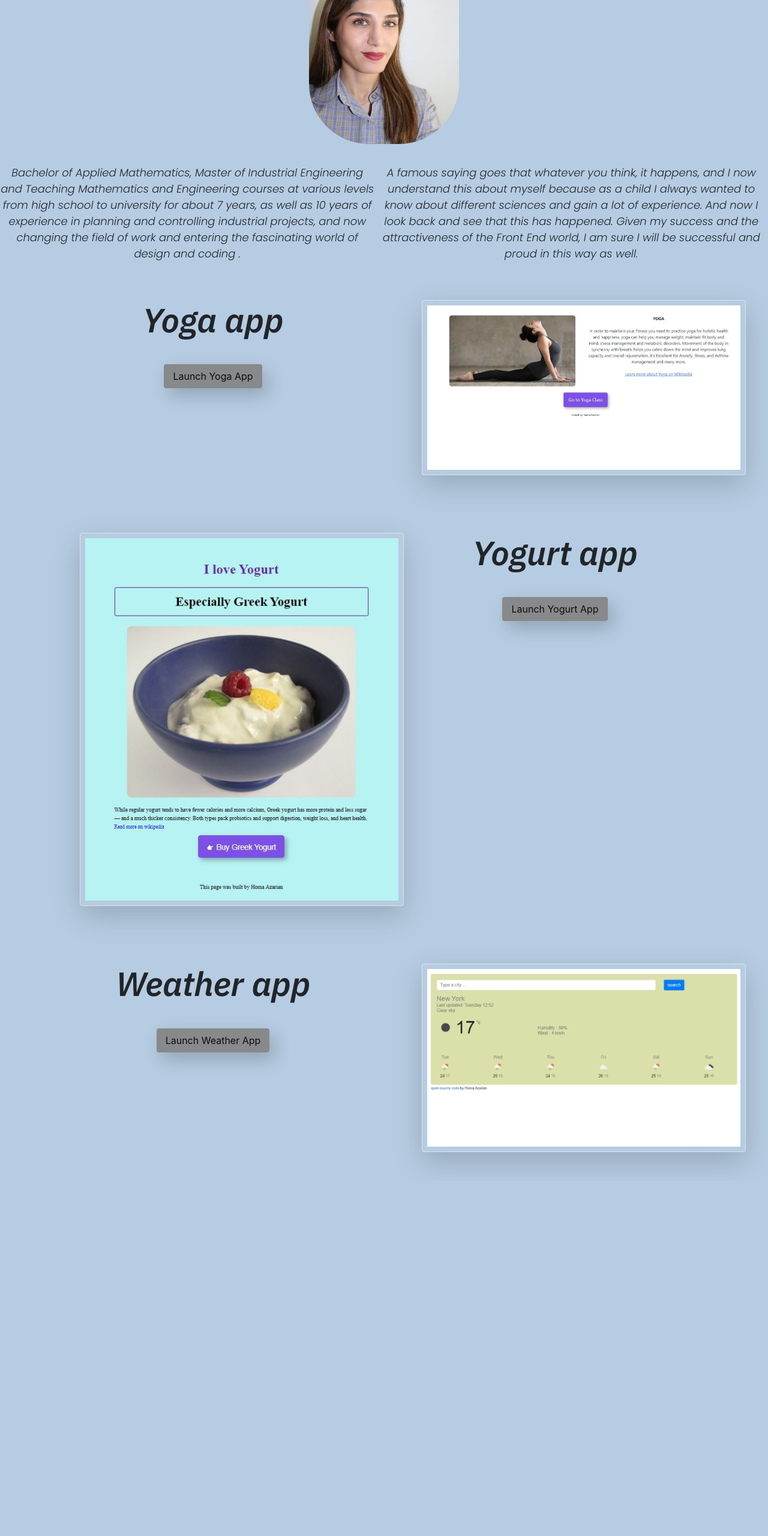
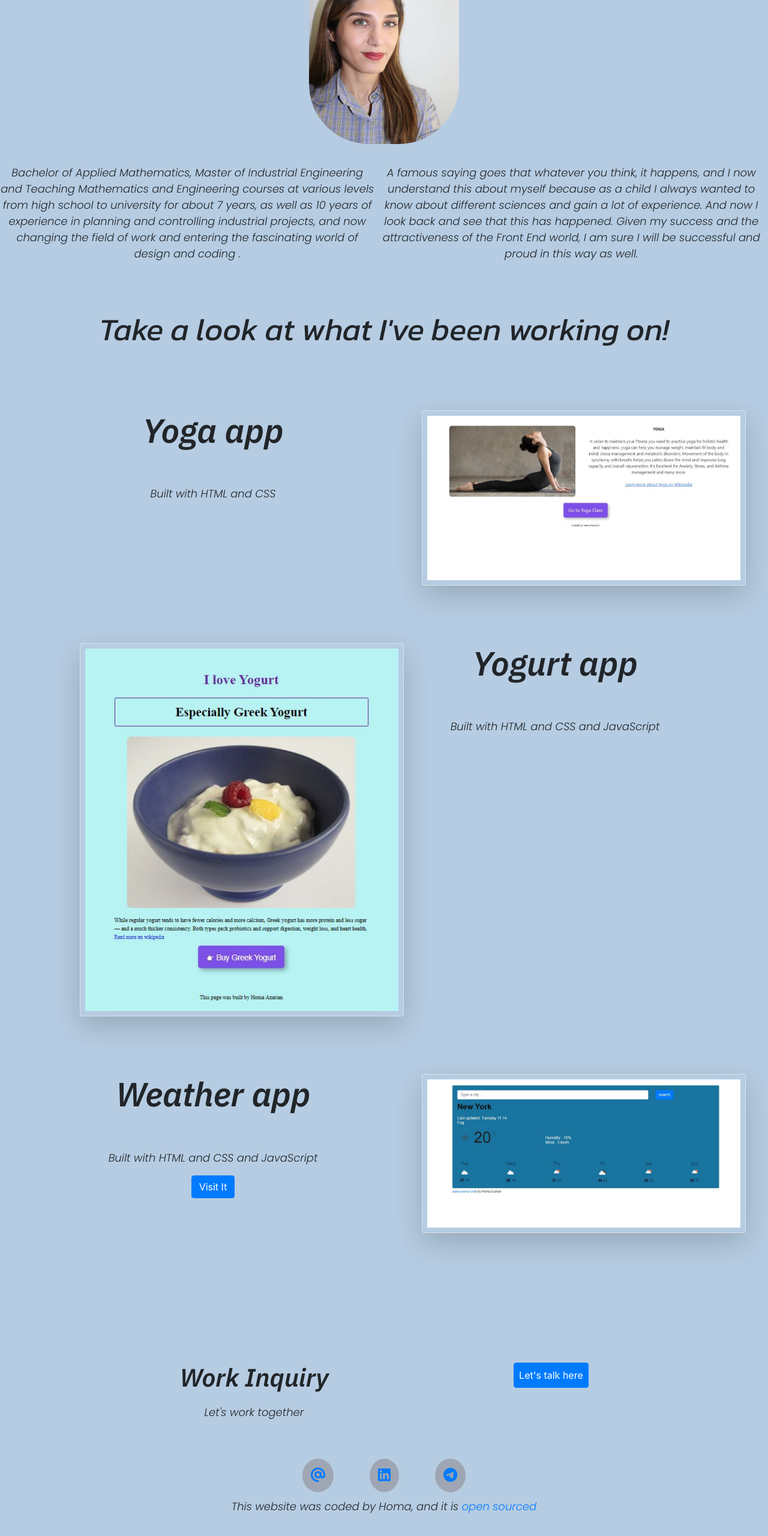
Before and after one commit to azarianhoma1362/My-portfolio-2, a plain HTML site: page about.html in a window 1280 px wide. Shown: the part 234-2794 px from the top of the page at 60% size. Before the commit the page ends 2202 px from the top, so only its background shows below. Drawn offline with nearby package versions, Linux system fonts and the light colour scheme.

Commit message:
add footer

```diff
--- a/about.html
+++ b/about.html
@@ -1,6 +1,5 @@
 <!DOCTYPE html>
 <html lang="en">
-
 <head>
     <meta charset="UTF-8">
     <meta http-equiv="X-UA-Compatible" content="IE=edge">
@@ -15,12 +14,16 @@
     <link href="https://fonts.googleapis.com/css2?family=Staatliches&display=swap" rel="stylesheet">
     <link href="https://fonts.googleapis.com/css2?family=IBM+Plex+Sans:ital,wght@1,600&family=Staatliches&display=swap"
         rel="stylesheet">
+        <link
+            href="https://fonts.googleapis.com/css2?family=IBM+Plex+Sans:ital,wght@1,600&family=Kanit:ital@1&family=Staatliches&display=swap"
+            rel="stylesheet">
     <script src="https://cdn.jsdelivr.net/npm/jquery@3.5.1/dist/jquery.slim.min.js"
         integrity="sha384-DfXdz2htPH0lsSSs5nCTpuj/zy4C+OGpamoFVy38MVBnE+IbbVYUew+OrCXaRkfj"
         crossorigin="anonymous"></script>
     <script src="https://cdn.jsdelivr.net/npm/bootstrap@4.6.1/dist/js/bootstrap.bundle.min.js"
         integrity="sha384-fQybjgWLrvvRgtW6bFlB7jaZrFsaBXjsOMm/tB9LTS58ONXgqbR9W8oWht/amnpF"
         crossorigin="anonymous"></script>
+        <script src="https://kit.fontawesome.com/a1d74a03f3.js" crossorigin="anonymous"></script>
     <link rel="stylesheet" href="src/style.css">
     <title>Homa Azarian Front end Developer</title>
 </head>
@@ -63,10 +66,11 @@
     </div>
 
     <div class="container">
+        <p class="main-sentence mt-5 mb-5">Take a look at what I've been working on!</p>
         <div class="row">
             <div class="col">
                 <h4 class="mb-5 mt-5"> Yoga app</h4>
-                <a href="#" class="primary-link" title="Yoga Project">Launch Yoga App</a>
+               <p>Built with HTML and CSS</p>
             </div>
             <div class="col">
                 <img src="images/project 0.jpg" class="img-fluid rounded shadow-lg p-2 border m-5">
@@ -80,7 +84,7 @@
                 <h4 class="mb-5 mt-5">
                     Yogurt app
                 </h4>
-                <a href="#" class="primary-link" title="Yogurt Project">Launch Yogurt App</a>
+            <p>Built with HTML and CSS and JavaScript</p>
             </div>
         </div>
         <div class="row">
@@ -88,12 +92,31 @@
                 <h4 class="mb-5 mt-5">
                     Weather app
                 </h4>
-                <a href="#" class="primary-link" title="Weather project">Launch Weather App</a>
+                <p>Built with HTML and CSS and JavaScript</p>
+                <a href="https://sensational-granita-e55dc3.netlify.app/" class="btn btn-primary">Visit It</a>
             </div>
             <div class="col">
-                <img src="images/project 2.JPG" class="img-fluid rounded shadow-lg p-2 border m-5 ">
+                <img src="images/Capture.JPG" class="img-fluid rounded shadow-lg p-2 border m-5 ">
             </div>
 
         </div>
-
+    <br><br><br>
+    <footer class="mt-5 ">
+        <div class="contact-box  justify-content-around d-none d-md-flex ">
+            <div>
+                <h4 class="mt-5">Work Inquiry</h4>
+                <p class="text muted">Let's work together</p>
+            </div>
+            <div>
+                <a href="contact.html" class="btn btn-primary p-2 mt-5">Let's talk here</a>
+            </div>
+        </div>
+        <div class="social-link d-flex justify-content-center mt-5">
+            <a href="mailto:azarian.homa@gmail.com" target="_blank"><i class="fa-solid fa-at"></i></a>
+            <a href="https://www.linkedin.com/in/homa-azarian-48a3bba6/" target="_blank"><i
+                    class="fa-brands fa-linkedin"></i></a>
+            <a href="https://t.me/homa_azr" target="_blank"><i class="fa-brands fa-telegram"></i></a>
+        </div>
+        <p>This website was coded by Homa, and it is <a href="https://github.com/azarianhoma1362">open sourced </a> </p>
+    </footer>
     </div>
--- a/src/style.css
+++ b/src/style.css
@@ -28,7 +28,7 @@ body{
  }
  h1 {
      font-size: 66px;
-     font-family: 'Lobster',
+     font-family: 'The Nautigal',
         cursive;
  }
  h2 {
@@ -102,3 +102,31 @@ h6 {
     font-size: 18px;
     text-align: justify;
    }
+   .main-sentence{
+       text-align: center;
+       font-size: 52px;
+       font-family:kanit;
+   }
+   footer{
+       margin: 60px ;
+   }
+   footer.contact-box{
+       background: var(--primary-color);
+       padding: 30px 120px;
+       border-radius: 10px;
+   }
+   footer .contact-box h4{
+       font-size: 42px;
+   }
+   footer .social-link a {
+       font-size: 24px;
+       margin: 0 30px;
+       padding: 10px 14px;
+       border-radius: 50%;
+       transition: all 100ms ease-in-out;
+       background: #9fa6b3;
+}
+footer .social-link a:hover{
+    color :rgb(59, 58, 58);
+    background: rgb(182, 204, 226);
+}
```
Also changed, not shown: contact.html (+17 -1 lines), index.html (+28 -2 lines), images/Capture.JPG (added), 1 other file.
